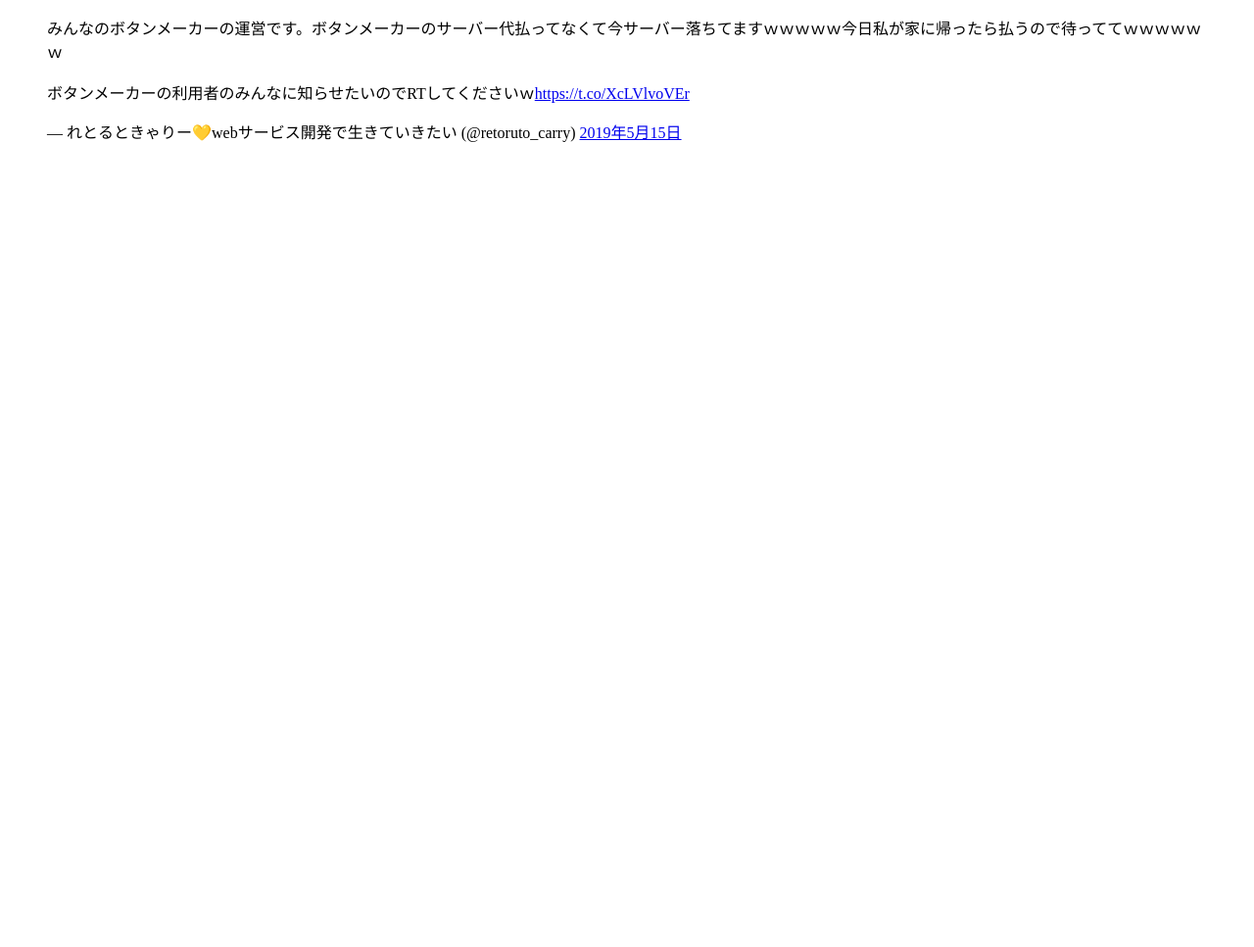
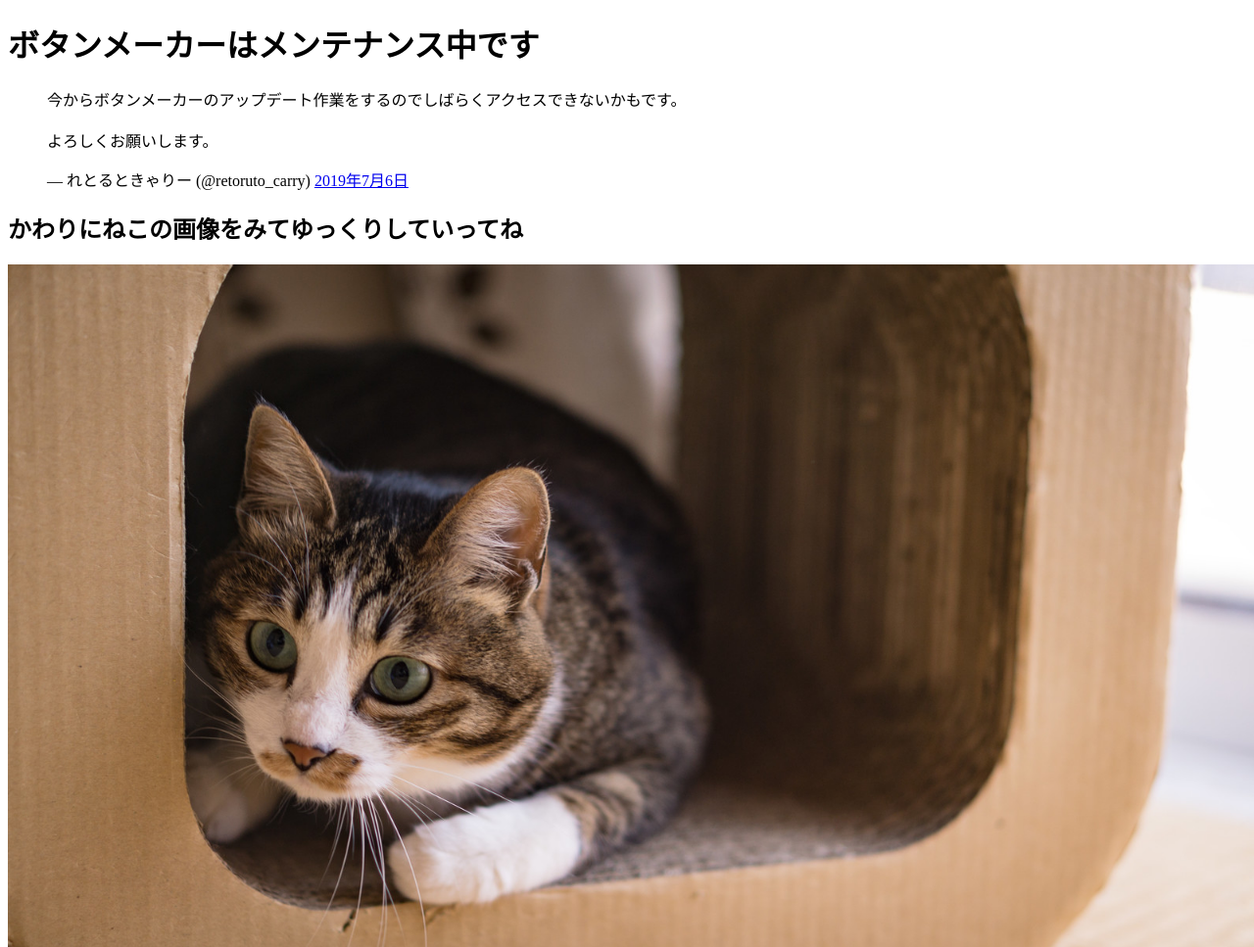
Before and after one commit to retoruto-carry/btnmaker-is-down-now, a plain HTML site: page 404.html in a window 1280 px wide. Shown: the top 967 px of the page at 98% size. Before the commit the page ends 800 px from the top, so only its background shows below. Drawn offline with Linux system fonts and the light colour scheme.

Commit message:
7/6日メンテ用ページ

```diff
--- a/404.html
+++ b/404.html
@@ -7,10 +7,16 @@
 <style>
   article, aside, dialog, figure, footer, header,
   hgroup, menu, nav, section { display: block; }
+  img {
+    width: 100vw;
+  }
 </style>
 </head>
 <body>
-  <blockquote class="twitter-tweet" data-lang="ja"><p lang="ja" dir="ltr">みんなのボタンメーカーの運営です。ボタンメーカーのサーバー代払ってなくて今サーバー落ちてますｗｗｗｗｗ今日私が家に帰ったら払うので待っててｗｗｗｗｗｗ<br><br>ボタンメーカーの利用者のみんなに知らせたいのでRTしてくださいｗ<a href="https://t.co/XcLVlvoVEr">https://t.co/XcLVlvoVEr</a></p>&mdash; れとるときゃりー💛webサービス開発で生きていきたい (@retoruto_carry) <a href="https://twitter.com/retoruto_carry/status/1128463890554150912?ref_src=twsrc%5Etfw">2019年5月15日</a></blockquote>
-  <script async src="https://platform.twitter.com/widgets.js" charset="utf-8"></script>
+  <h1>ボタンメーカーはメンテナンス中です</h1>
+  <blockquote class="twitter-tweet" data-lang="ja"><p lang="ja" dir="ltr">今からボタンメーカーのアップデート作業をするのでしばらくアクセスできないかもです。<br><br>よろしくお願いします。</p>&mdash; れとるときゃりー (@retoruto_carry) <a href="https://twitter.com/retoruto_carry/status/1147515072148729856?ref_src=twsrc%5Etfw">2019年7月6日</a></blockquote>
+  <script src="https://platform.twitter.com/widgets.js" charset="utf-8"></script>
+  <h2>かわりにねこの画像をみてゆっくりしていってね</h2>
+  <img src="./images/neko.jpg" alt="猫の画像"/>
 </body>
 </html>
```
Also changed, not shown: index.html (+8 -2 lines), images/neko.jpg (added), 1 other file.
